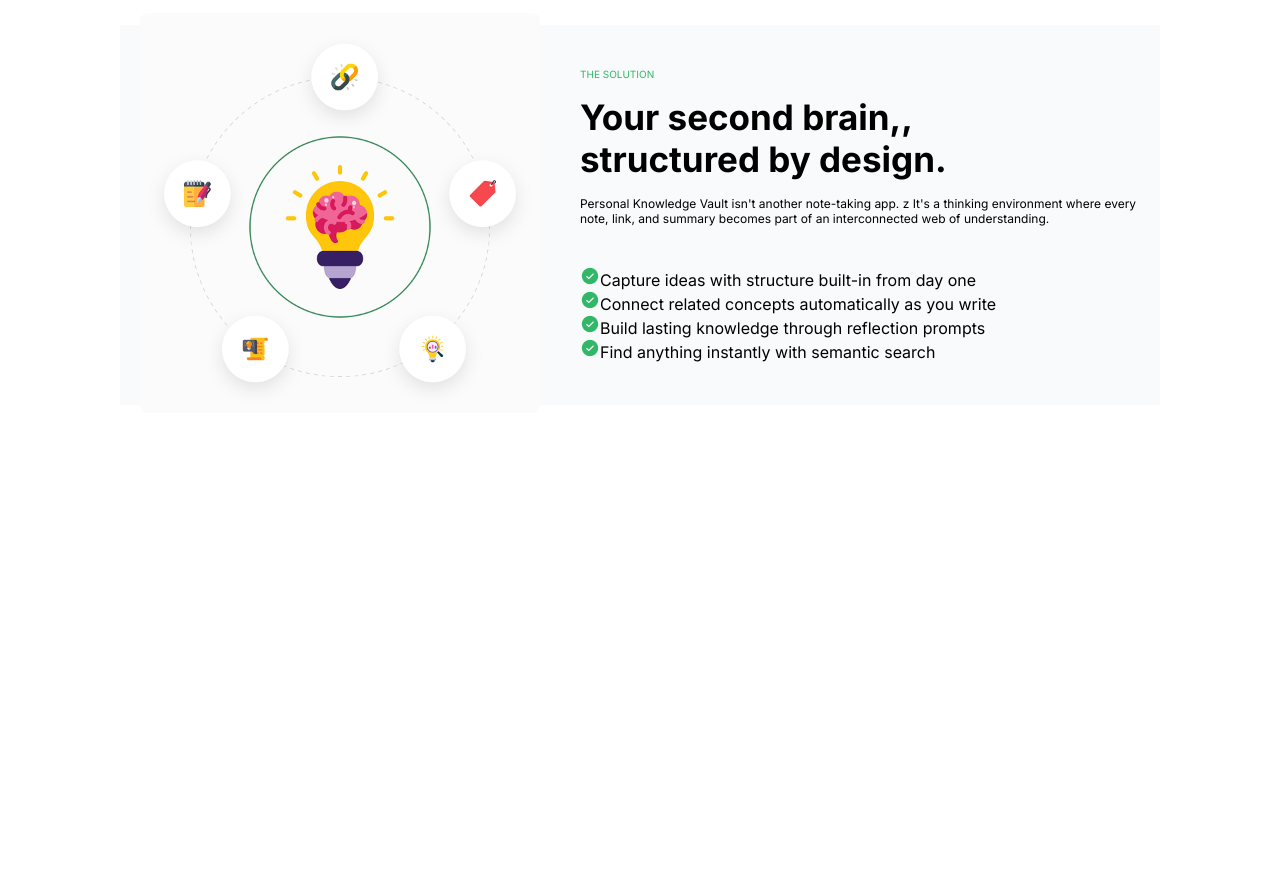
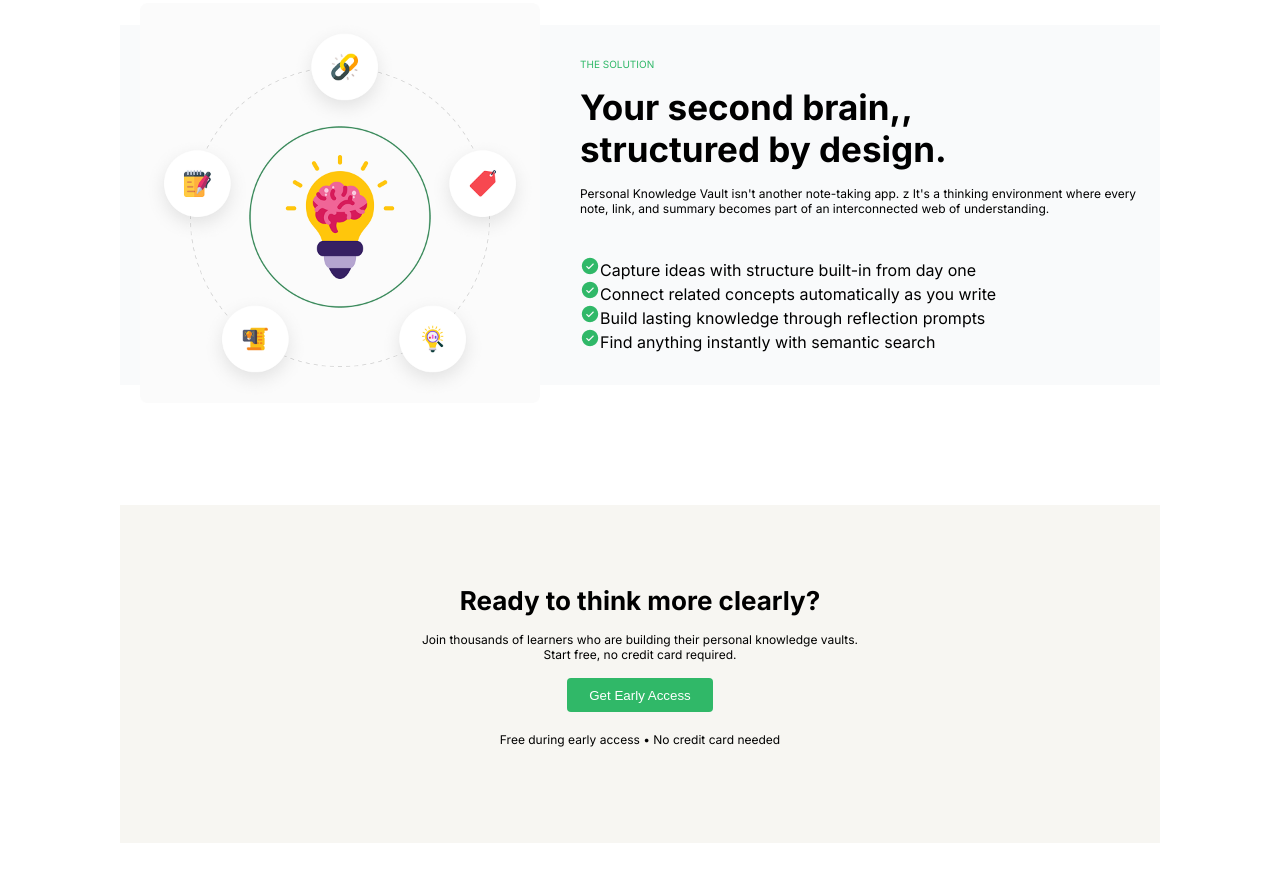
Before and after one commit to Raihan1116/Assignment-1, a plain HTML site: page index.html in a window 1280 px wide. Shown: the part 1161-2042 px from the top of the page. Before the commit the page ends 1686 px from the top, so only its background shows below. Drawn offline with Linux system fonts and the light colour scheme.

Commit message:
Update cta section

```diff
--- a/index.html
+++ b/index.html
@@ -102,6 +102,13 @@
 
     </section>
 
+    <section class="cta">
+        <h2>Ready to think more clearly?</h2>
+        <p>Join thousands of learners who are building their personal knowledge vaults.<br>Start free, no credit card required.</p>
+        <button class="btn">Get Early Access</button>
+        <p>Free during early access • No credit card needed</p>
+    </section>
+
 
 </body>
 </html>
--- a/style/style.css
+++ b/style/style.css
@@ -133,7 +133,7 @@
     justify-content: center;
     align-items: center;
     gap: 40px;
-    height: 380px;
+    height: 360px;
 }
 .solution-img img{
     width: 400px;
@@ -156,3 +156,21 @@
     list-style: none;
     font-size: 16px;
 }
+
+.cta{
+    padding: 80px 20px;
+    margin: 0 120px 120px 120px;
+    text-align: center;
+    background: #F7F6F2;
+}
+.cta h2{
+    font-size: 26px;
+    margin-bottom: 16px;
+}
+.cta p{
+    font-size: 12px;
+    margin-bottom: 16px;
+}
+.cta .btn{
+    margin-bottom: 20px;
+}
```
